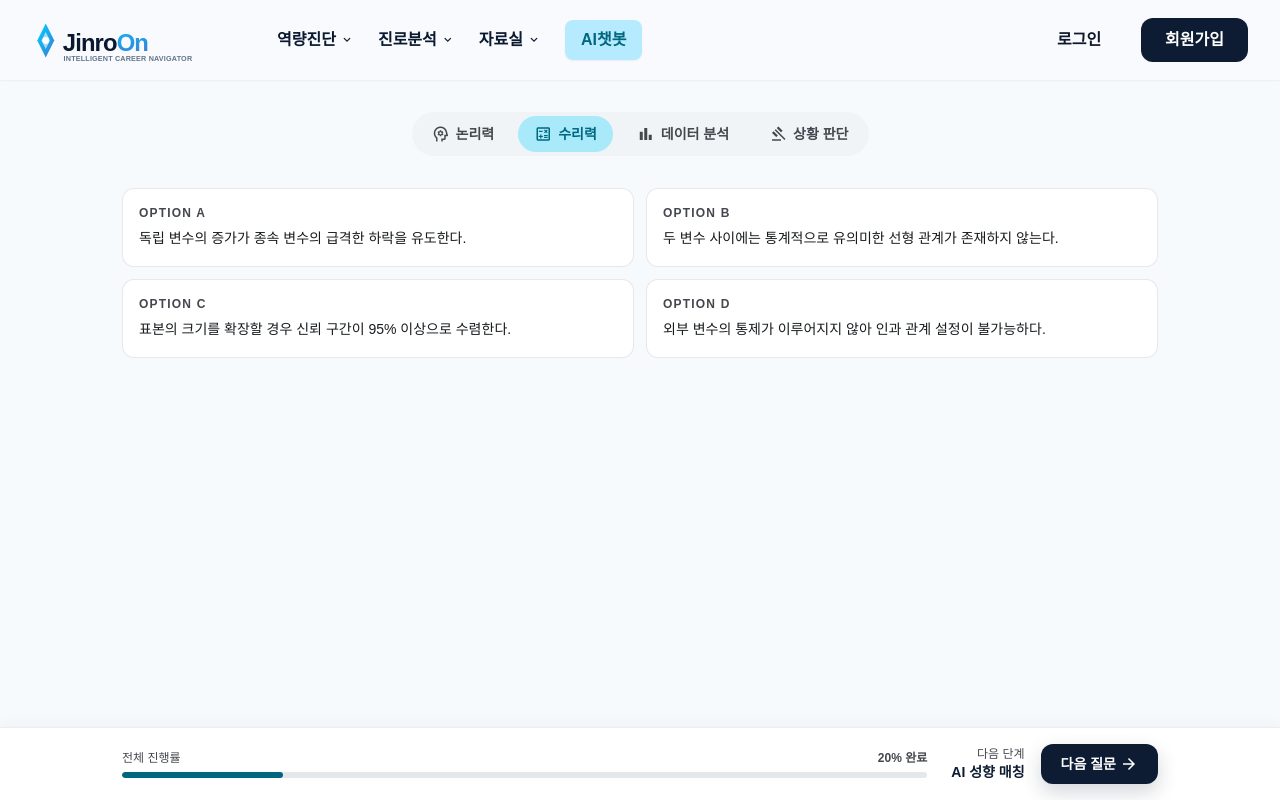
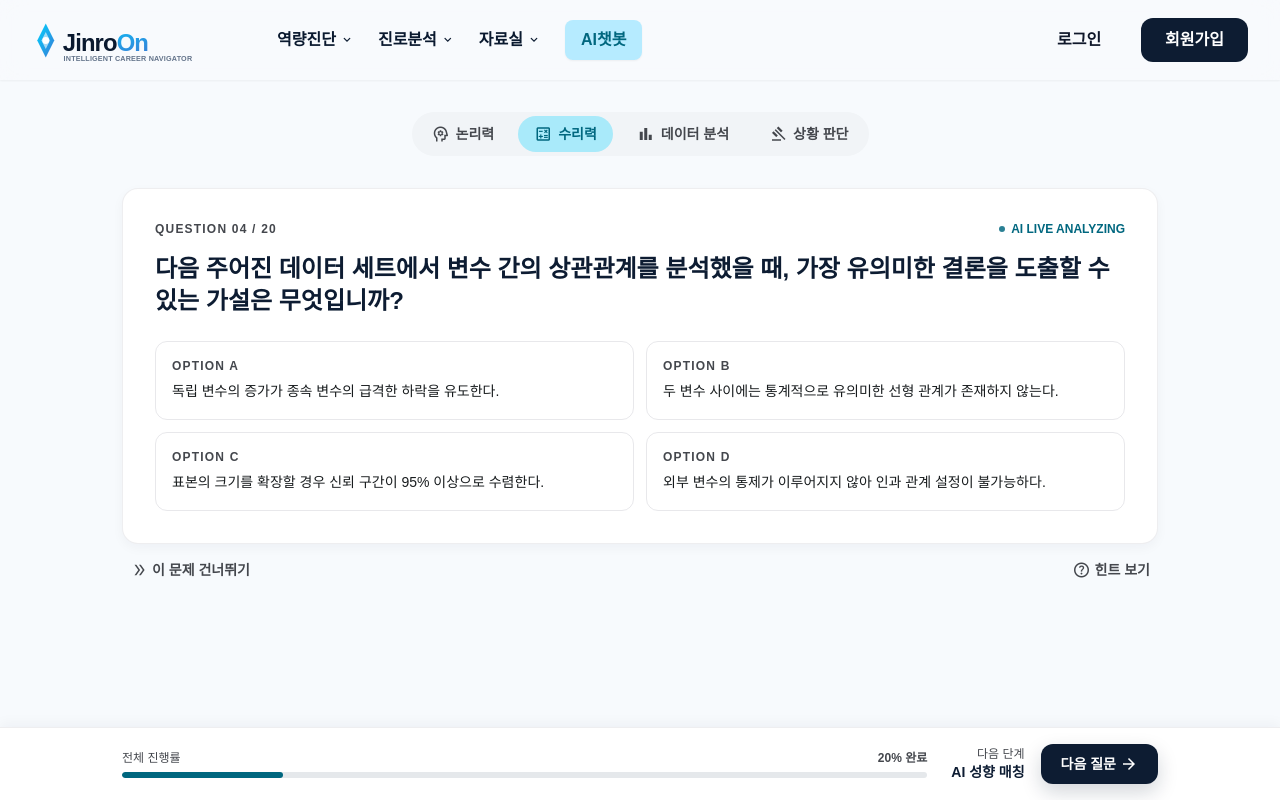
Before and after one commit to JinroOn/JOFE, a React (Vite) app: page /diagnosis/quiz in a window 1280 px wide. Shown: the top 800 px of the page. Built offline with nearby package versions, Linux system fonts and the light colour scheme; a web font is replaced by a local one.

Commit message:
퀴즈 질문 카드

```diff
--- a/src/pages/Diagnosis/Quiz/index.tsx
+++ b/src/pages/Diagnosis/Quiz/index.tsx
@@ -19,6 +19,8 @@ const OPTIONS = [
 const DiagnosisQuiz = () => {
   const [category, setCategory] = useState<CategoryId>('math');
   const [selectedOption, setSelectedOption] = useState<string | null>(null);
+  const questionNumber = 4;
+  const totalQuestions = 20;
   const progress = 20;
 
   return (
@@ -46,6 +48,21 @@ const DiagnosisQuiz = () => {
           </div>
         </div>
 
+        <section className="bg-surface-container-lowest border border-outline-variant/30 rounded-2xl p-6 sm:p-8 shadow-[0_4px_12px_rgba(10,25,47,0.04)]">
+          <div className="flex items-start justify-between gap-4 mb-4">
+            <span className="text-xs font-bold tracking-widest text-on-surface-variant">
+              QUESTION {String(questionNumber).padStart(2, '0')} / {totalQuestions}
+            </span>
+            <span className="flex items-center gap-1.5 text-xs font-bold text-secondary shrink-0">
+              <span className="w-1.5 h-1.5 rounded-full bg-secondary animate-pulse" />
+              AI LIVE ANALYZING
+            </span>
+          </div>
+
+          <h2 className="text-xl sm:text-2xl font-bold text-primary-container leading-snug mb-6">
+            다음 주어진 데이터 세트에서 변수 간의 상관관계를 분석했을 때, 가장 유의미한 결론을 도출할 수 있는 가설은 무엇입니까?
+          </h2>
+
           <div className="grid grid-cols-1 sm:grid-cols-2 gap-3">
             {OPTIONS.map(({ id, text }) => {
               const active = selectedOption === id;
@@ -53,7 +70,7 @@ const DiagnosisQuiz = () => {
                 <button
                   key={id}
                   onClick={() => setSelectedOption(id)}
-                className={`text-left p-4 rounded-xl border bg-surface-container-lowest transition-all ${
+                  className={`text-left p-4 rounded-xl border transition-all ${
                     active
                       ? 'border-secondary bg-secondary-container/10 shadow-[0_0_0_3px_rgba(0,210,255,0.12)]'
                       : 'border-outline-variant/40 hover:bg-surface-container-low'
@@ -66,6 +83,18 @@ const DiagnosisQuiz = () => {
                 </button>
               );
             })}
+          </div>
+        </section>
+
+        <div className="flex items-center justify-between mt-4 px-2">
+          <button className="flex items-center gap-1 text-sm font-semibold text-on-surface-variant hover:text-primary-container transition-colors">
+            <span className="material-symbols-outlined text-[18px]">double_arrow</span>
+            이 문제 건너뛰기
+          </button>
+          <button className="flex items-center gap-1 text-sm font-semibold text-on-surface-variant hover:text-primary-container transition-colors">
+            <span className="material-symbols-outlined text-[18px]">help</span>
+            힌트 보기
+          </button>
         </div>
       </div>
 
```
Lines whose indentation alone changed are shown as unchanged.
